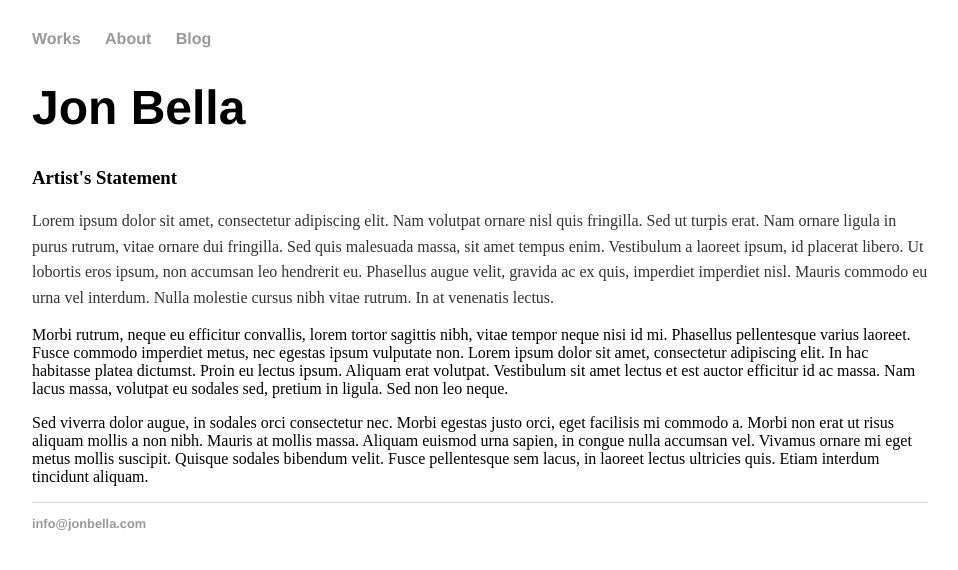
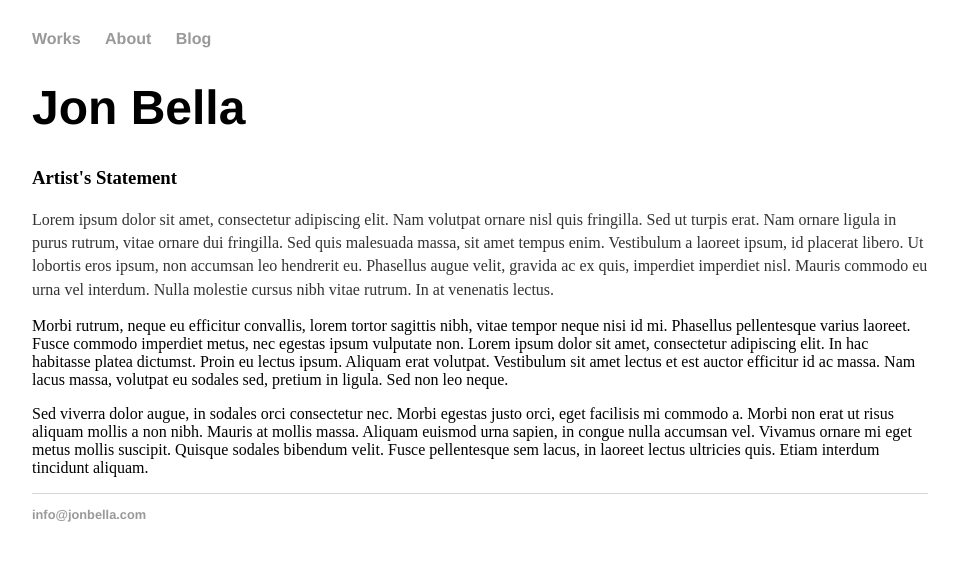
Before and after one commit to jonif0112/jonif0112.github.io, a Jekyll site: the page built from index.html, in a window 1280 px wide. Shown: the top 570 px of the page, without its empty margins (160-1118 px from the left). Built offline with Jekyll 4.4.1, drawn with Linux system fonts in a browser that asks for light colours.

Commit message:
Update main.css

```diff
--- a/css/main.css
+++ b/css/main.css
@@ -25,7 +25,7 @@ h1 {
 }
 p {
     font-size: 1em;
-    line-height: 1.6;
+    line-height: 1.45;
     color: #333;
 }
 footer {
```
